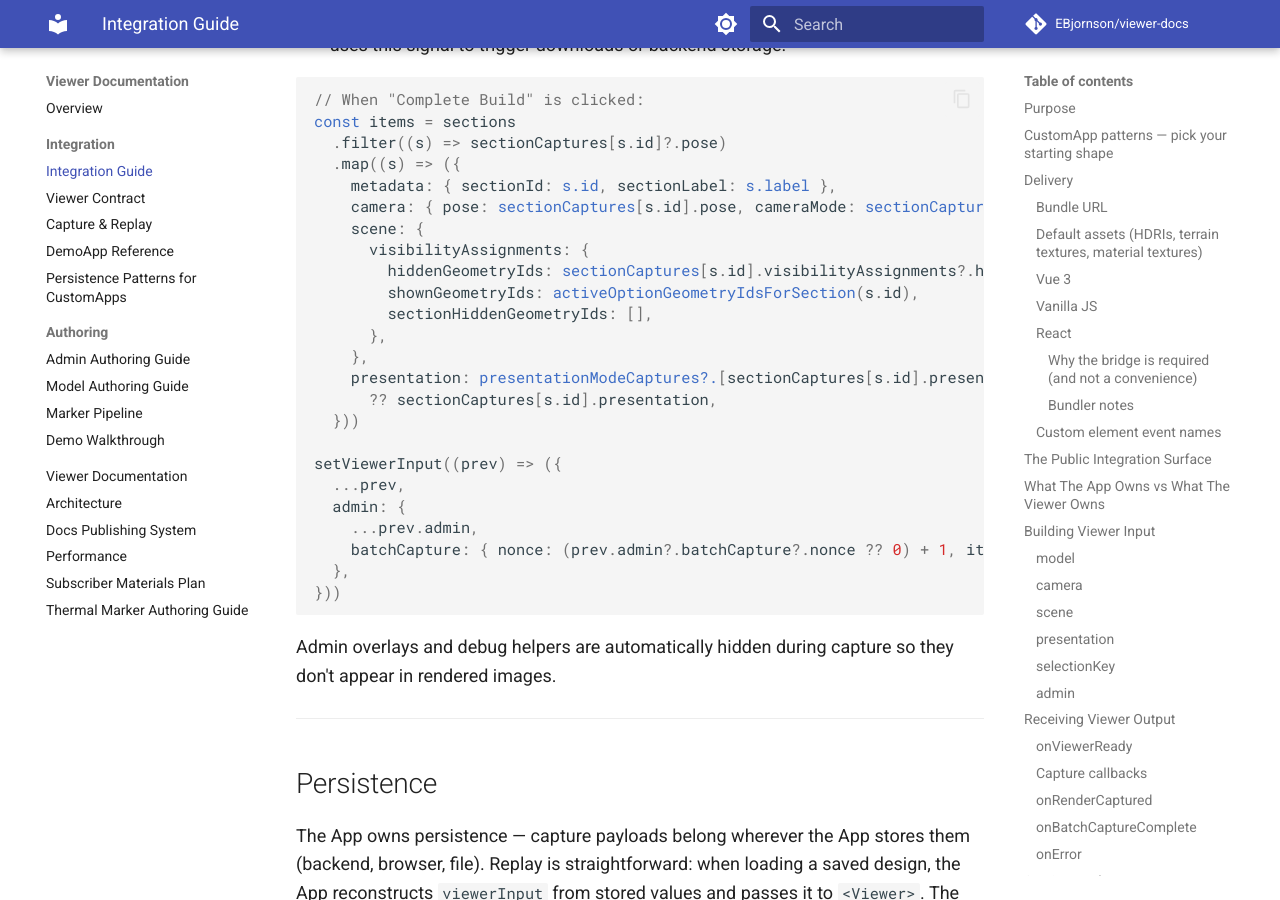
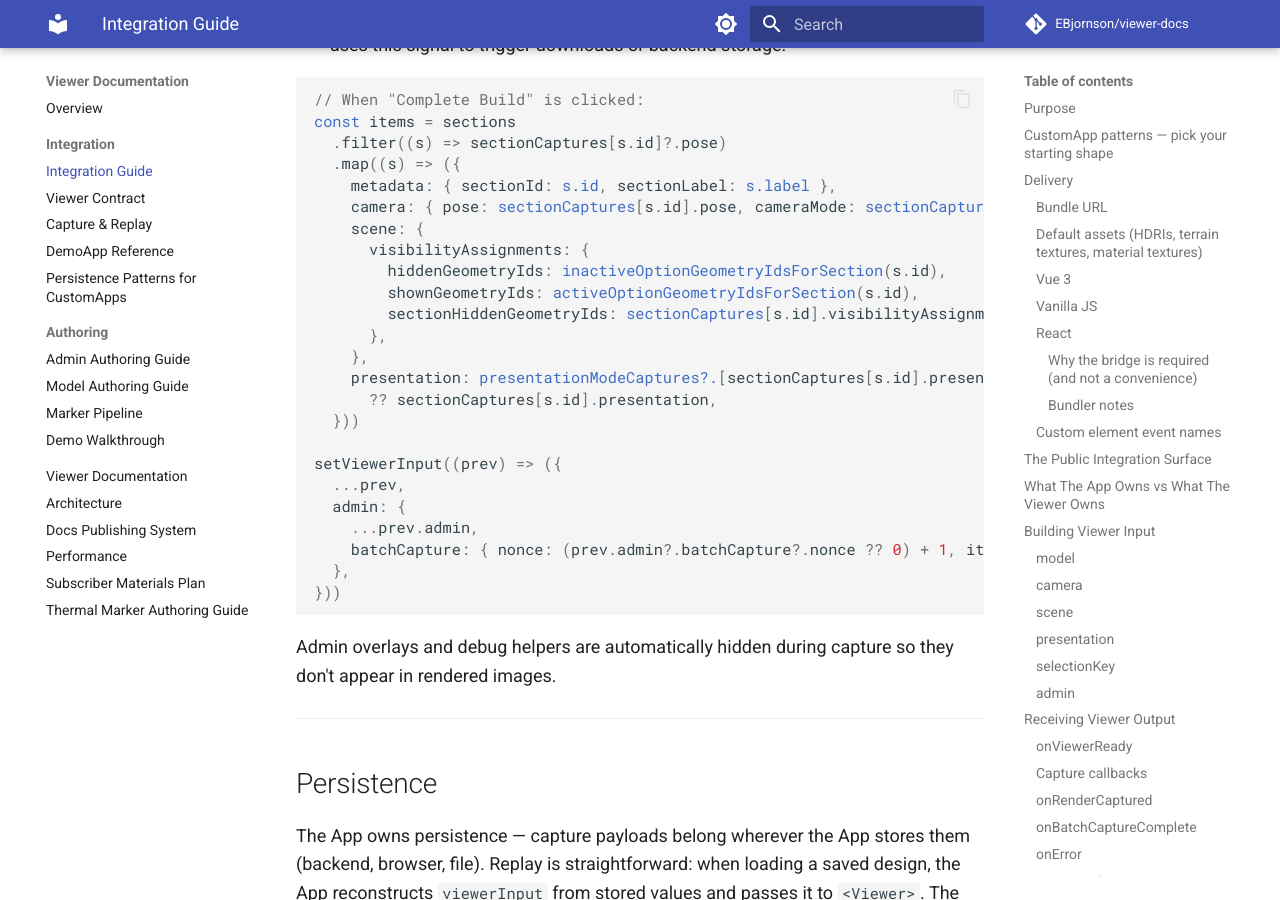
Before and after one commit to EBjornson/viewer-docs, an MkDocs documentation site: the page built from docs/integration.md, in a window 1280 px wide and 900 px high, scrolled down 23132 px. Built offline with MkDocs 1.6.1 and Material for MkDocs 9.7.7, drawn with Linux system fonts in a browser that asks for light colours; comment, search, counter and statistics services are not loaded; some of the changed text lies outside the part shown.

Commit message:
Sync from main repo @ 614984e
Source branch: main
Source commit: 614984ed9fb3ea3c30017d51f7462a9e140aea30

```diff
--- a/docs/integration.md
+++ b/docs/integration.md
@@ -238,7 +238,7 @@ const appState = {
       pose: { position: [0, 18, 0], target: [0, 0, 0] },
       cameraMode: 'overhead',
       presentation: { /* full embedded snapshot */ },
-      visibilityAssignments: { hiddenGeometryIds: ['roof-geom-1'] },
+      visibilityAssignments: { sectionHiddenGeometryIds: ['roof-geom-1'] },
       presentationMode: 'day',  // optional App-side tag for re-skin
     },
   },
@@ -302,7 +302,7 @@ scene: {
   visibilityAssignments: {
     hiddenGeometryIds: inactiveOptionGeometryIds,   // per-section: union of inactive options' geometry IDs
     shownGeometryIds: activeOptionGeometryIds,      // currently active option's geometry IDs
-    sectionHiddenGeometryIds: sectionCapture?.visibilityAssignments?.hiddenGeometryIds,
+    sectionHiddenGeometryIds: sectionCapture?.visibilityAssignments?.sectionHiddenGeometryIds,
     isolatedGeometryIds: null,
   },
   defaultMaterialAssignments: appState.modelDefaultCapture?.defaultMaterialAssignments,
@@ -545,7 +545,7 @@ scene: {
   visibilityAssignments: {
     hiddenGeometryIds: inactiveOptionGeometryIds,
     shownGeometryIds: activeOptionGeometryIds,
-    sectionHiddenGeometryIds: sectionCapture?.visibilityAssignments?.hiddenGeometryIds,
+    sectionHiddenGeometryIds: sectionCapture?.visibilityAssignments?.sectionHiddenGeometryIds,
   },
   materialAssignments: activeOptionCapture?.materialAssignments ?? [],
   defaultMaterialAssignments: appState.modelDefaultCapture?.defaultMaterialAssignments,
@@ -668,9 +668,9 @@ const items = sections
     camera: { pose: sectionCaptures[s.id].pose, cameraMode: sectionCaptures[s.id].cameraMode },
     scene: {
       visibilityAssignments: {
-        hiddenGeometryIds: sectionCaptures[s.id].visibilityAssignments?.hiddenGeometryIds ?? [],
+        hiddenGeometryIds: inactiveOptionGeometryIdsForSection(s.id),
         shownGeometryIds: activeOptionGeometryIdsForSection(s.id),
-        sectionHiddenGeometryIds: [],
+        sectionHiddenGeometryIds: sectionCaptures[s.id].visibilityAssignments?.sectionHiddenGeometryIds ?? [],
       },
     },
     presentation: presentationModeCaptures?.[sectionCaptures[s.id].presentationMode]
```
Also changed, not shown: docs/capture_and_replay.md (+4 -2 lines), docs/demoapp.md (+5 -2 lines), docs/marker_pipeline.md (+1 -1 lines), 2 other files.
